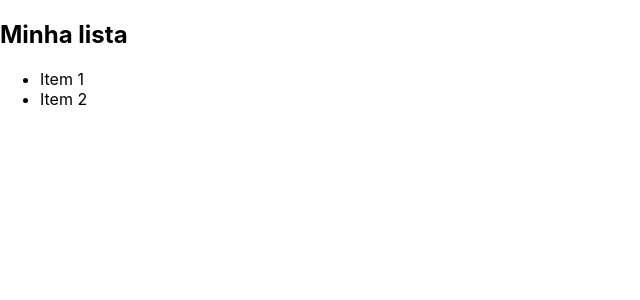
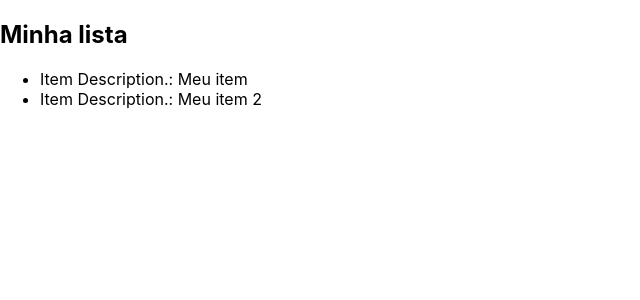
Before and after one commit to Leonardoongaratto/frontend-react-integration-django, a React (Create React App) app: page / in a window 1280 px wide. Shown: the top 300 px of the page, without its empty margins (0-640 px from the left). Built offline with nearby package versions, Linux system fonts and the light colour scheme.

Commit message:
Creating the ItemComponent

```diff
--- /dev/null
+++ b/src/ItemComponent.js
@@ -0,0 +1,8 @@
+import React from "react";
+
+
+export default function ItemComponent(props){
+    return (
+        <li>Item Description.: {props.name} </li>
+    )
+}
--- a/src/ListComponent.js
+++ b/src/ListComponent.js
@@ -1,4 +1,5 @@
 import React from 'react'
+import ItemComponent from './ItemComponent'
 
 
 export default function ListComponent(){
@@ -6,8 +7,8 @@
         <div>
             <h2>Minha lista</h2>
             <ul>
-                <li> Item 1</li>
-                <li> Item 2</li>
+                <ItemComponent name={'Meu item'} />
+                <ItemComponent name={'Meu item 2'} />
             </ul>
         </div>
     )
```
